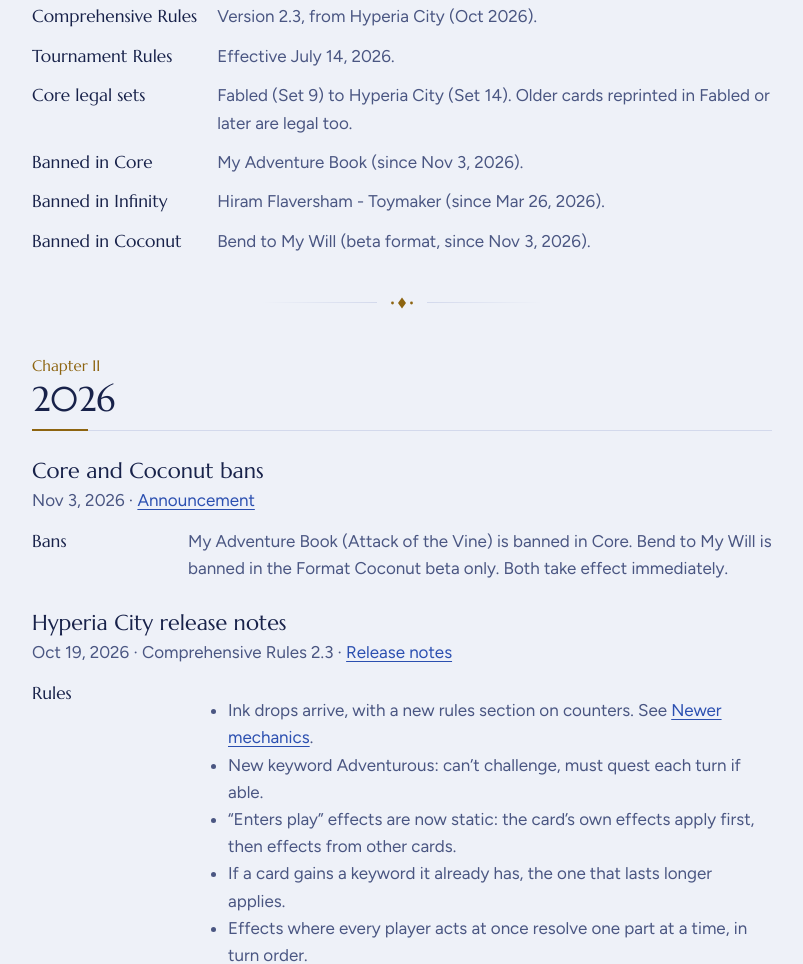
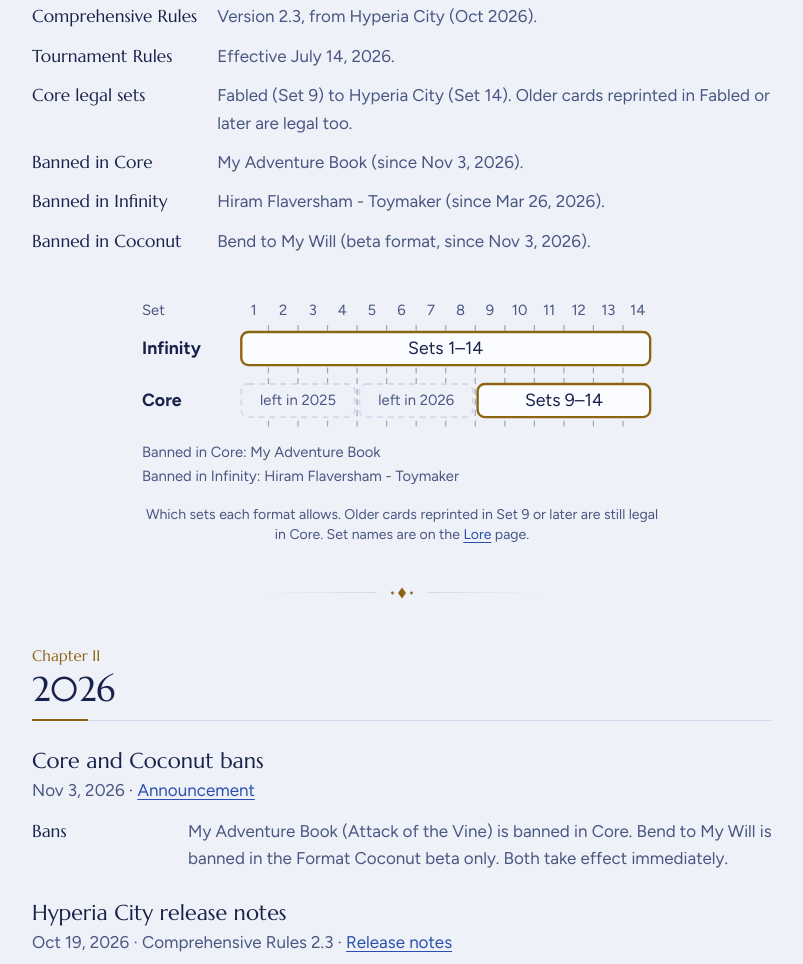
Before and after one commit to BCuison/lorcanakb, a plain HTML site: page rules-changes.html in a window 1280 px wide. Shown: the part 595-1559 px from the top of the page, without its empty margins (238-1041 px from the left). Drawn offline with Linux system fonts and the light colour scheme; a web font is replaced by a local one.

Commit message:
Add format legality chart to Rules Changes
Sets 1-14 by format: Infinity keeps all, Core is Sets 9-14, with the
2025 and 2026 rotations and current bans marked.

Co-Authored-By: Claude Opus 5.5 <noreply@anthropic.com>

```diff
--- a/rules-changes.html
+++ b/rules-changes.html
@@ -3,7 +3,7 @@
 <head>
 <meta charset="utf-8">
 <meta name="viewport" content="width=device-width, initial-scale=1, viewport-fit=cover">
-<meta name="version" content="1.0.0">
+<meta name="version" content="1.1.0">
 <title>Lorcana Rules Changes</title>
 <link rel="preconnect" href="https://fonts.googleapis.com">
 <link rel="preconnect" href="https://fonts.gstatic.com" crossorigin>
@@ -43,6 +43,29 @@
     <dt>Banned in Infinity</dt><dd>Hiram Flaversham - Toymaker (since Mar 26, 2026).</dd>
     <dt>Banned in Coconut</dt><dd>Bend to My Will (beta format, since Nov 3, 2026).</dd>
   </dl>
+  <figure class="diagram">
+    <svg viewBox="0 0 440 182" role="img" aria-labelledby="dg-legal-t">
+      <title id="dg-legal-t">Format legality by set as of November 2026. Infinity: all fourteen sets. Core: Sets 9 to 14 only; Sets 1 to 4 left Core in 2025 and Sets 5 to 8 left in 2026. Banned in Core: My Adventure Book. Banned in Infinity: Hiram Flaversham - Toymaker.</title>
+      <text class="dg-s" x="0" y="30">Set</text>
+      <g class="dg-s" text-anchor="middle"><text x="94.5" y="30"><title>Set 1: The First Chapter</title>1</text><text x="119.5" y="30"><title>Set 2: Rise of the Floodborn</title>2</text><text x="144.5" y="30"><title>Set 3: Into the Inklands</title>3</text><text x="169.5" y="30"><title>Set 4: Ursula’s Return</title>4</text><text x="194.5" y="30"><title>Set 5: Shimmering Skies</title>5</text><text x="219.5" y="30"><title>Set 6: Azurite Sea</title>6</text><text x="244.5" y="30"><title>Set 7: Archazia’s Island</title>7</text><text x="269.5" y="30"><title>Set 8: Reign of Jafar</title>8</text><text x="294.5" y="30"><title>Set 9: Fabled</title>9</text><text x="319.5" y="30"><title>Set 10: Whispers in the Well</title>10</text><text x="344.5" y="30"><title>Set 11: Winterspell</title>11</text><text x="369.5" y="30"><title>Set 12: Wilds Unknown</title>12</text><text x="394.5" y="30"><title>Set 13: Attack of the Vine</title>13</text><text x="419.5" y="30"><title>Set 14: Hyperia City</title>14</text></g>
+      <g class="dg-lead dg-dash" opacity=".5"><path d="M107 38v86"/><path d="M132 38v86"/><path d="M157 38v86"/><path d="M182 38v86"/><path d="M207 38v86"/><path d="M232 38v86"/><path d="M257 38v86"/><path d="M282 38v86"/><path d="M307 38v86"/><path d="M332 38v86"/><path d="M357 38v86"/><path d="M382 38v86"/><path d="M407 38v86"/></g>
+      <text class="dg-b" x="0" y="63">Infinity</text>
+      <rect class="dg-hl" x="84" y="44" width="346" height="28" rx="6"/>
+      <text class="dg-t" x="257" y="63" text-anchor="middle">Sets 1–14</text>
+      <text class="dg-b" x="0" y="107">Core</text>
+      <rect class="dg-field dg-dash" x="84" y="88" width="96" height="28" rx="6"/>
+      <rect class="dg-field dg-dash" x="184" y="88" width="96" height="28" rx="6"/>
+      <rect class="dg-hl" x="284" y="88" width="146" height="28" rx="6"/>
+      <g text-anchor="middle">
+        <text class="dg-s" x="132" y="106">left in 2025</text>
+        <text class="dg-s" x="232" y="106">left in 2026</text>
+        <text class="dg-t" x="357" y="107">Sets 9–14</text>
+      </g>
+      <text class="dg-s" x="0" y="150">Banned in Core: My Adventure Book</text>
+      <text class="dg-s" x="0" y="170">Banned in Infinity: Hiram Flaversham - Toymaker</text>
+    </svg>
+    <figcaption>Which sets each format allows. Older cards reprinted in Set 9 or later are still legal in Core. Set names are on the <a href="lore.html">Lore</a> page.</figcaption>
+  </figure>
 </section>
 
 <div class="fleuron" aria-hidden="true"><svg><use href="#fleuron"/></svg></div>
@@ -175,7 +198,7 @@
   <h2>Colophon</h2>
   <p>Summarized from official Disney Lorcana release notes and announcements; each entry links its source. Fabled (Aug 2025) was the first set with release notes, so earlier changes aren’t listed. Minor wording and numbering tidy-ups are left out.</p>
   <div class="meta">
-    <span class="ver">Version 1.0.0</span>
+    <span class="ver">Version 1.1.0</span>
     <span>Updated 2026-11-07</span>
     <a href="base-rules.html">Base rules</a>
     <a href="quick-reference.html">Quick reference</a>
```
Also changed, not shown: 1 other file.
